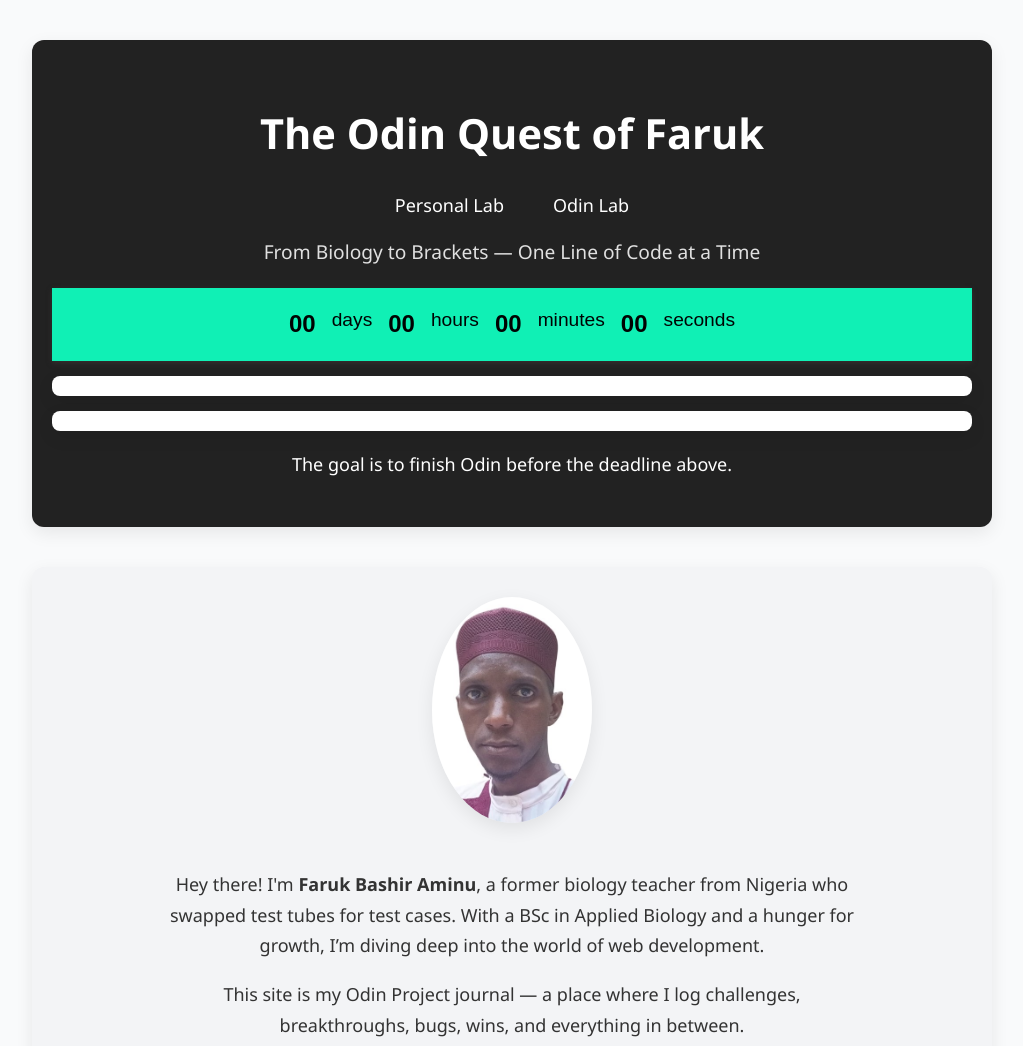
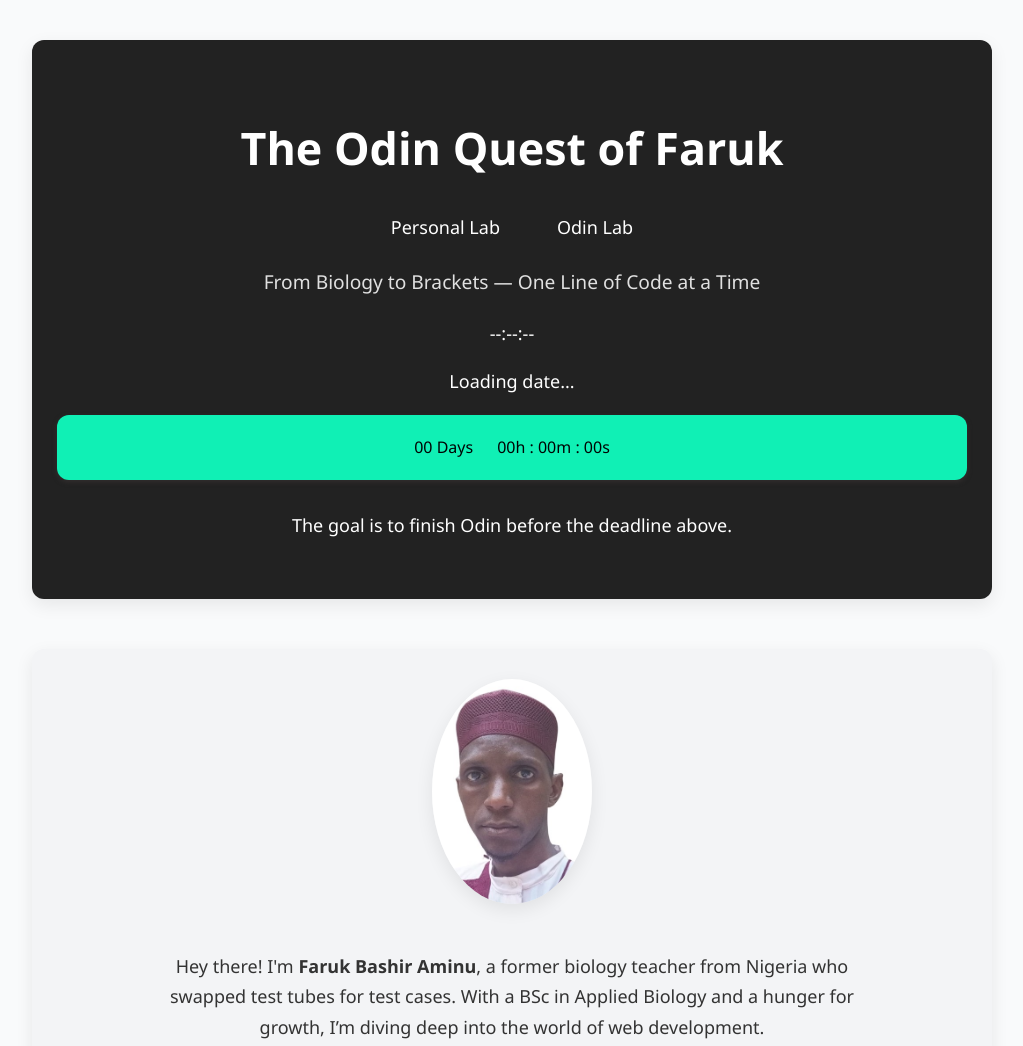
Before and after one commit to fazetdev/My-odin-dev-diary, a plain HTML site: page index.html in a window 1280 px wide. Shown: the top 1046 px of the page, without its empty margins (128-1151 px from the left). Drawn offline with Linux system fonts and the light colour scheme; a script that the page names is missing.

Commit message:
Update index page to have countdown timer

```diff
--- a/index.html
+++ b/index.html
@@ -11,25 +11,36 @@
   <!-- Hero Section -->
   <header class="hero">
     <h1 class="hero-title">The Odin Quest of Faruk</h1>
+
     <nav class="nav">
       <a href="personal-lab/index.html">Personal Lab</a>
       <a href="odin-lab/index.html">Odin Lab</a>
     </nav>
+
     <p class="hero-subtitle">From Biology to Brackets — One Line of Code at a Time</p>
 
-    <!-- Clock and Day Output -->
+    <!-- Live Clock & Date -->
+    <div class="datetime">
+      <p id="clock" class="clock">--:--:--</p>
+      <p id="day" class="day">Loading date...</p>
+    </div>
+
+    <!-- Countdown -->
     <div id="countdown">
-      <span id="days">00</span> days
-      <span id="hours">00</span> hours
-      <span id="minutes">00</span> minutes
-      <span id="seconds">00</span> seconds
+      <div id="top-line">
+        <span id="days">00</span> <span class="label">Days</span>
+      </div>
+      <div id="bottom-line">
+        <span id="hours">00</span><span class="label">h</span> :
+        <span id="minutes">00</span><span class="label">m</span> :
+        <span id="seconds">00</span><span class="label">s</span>
+      </div>
     </div>
-    <div class="js-output" id="clock"></div>
-    <div class="js-output" id="day"></div>
-    <p>The goal is to finish Odin before the deadline above.</p>
+
+    <p class="goal-message">The goal is to finish Odin before the deadline above.</p>
   </header>
 
-  <!-- Intro with Photo on Top -->
+  <!-- Intro with Photo -->
   <section class="intro">
     <div class="intro-image">
       <img src="images/faruk.jpg" alt="Faruk Bashir Aminu" width="180" />
@@ -69,7 +80,7 @@
     <p>Everything I learn is logged right here — raw and real.</p>
   </section>
 
-  <!-- Setup -->
+  <!-- Daily Setup -->
   <section class="daily-setup">
     <h2 class="section-title">🛠️ My Daily Setup</h2>
     <ul>
@@ -79,7 +90,7 @@
     </ul>
   </section>
 
-  <!-- What This Site Contains -->
+  <!-- Site Content -->
   <section class="site-content">
     <h2 class="section-title">🗂️ What You'll Find Here</h2>
     <ul>
@@ -99,6 +110,7 @@
       <li><a href="week-3/index.html">Week 3</a></li>
       <li><a href="week-4/index.html">Week 4</a></li>
       <li><a href="week-5/index.html">Week 5</a></li>
+      <li><a href="week-6/index.html">Week 6</a></li>
       <li><a href="odin-lab/index.html">Odin Projects</a></li>
     </ul>
   </section>
--- a/style.css
+++ b/style.css
@@ -17,7 +17,7 @@ body {
   max-width: 960px;
   background-color: var(--bg-light);
   font-family: 'Segoe UI', Tahoma, Geneva, Verdana, sans-serif;
-  font-size: 18px;
+  font-size: clamp(1rem, 2vw, 1.125rem);
   line-height: 1.7;
   color: var(--text-dark);
 }
@@ -26,23 +26,23 @@ body {
 .hero {
   background: #222;
   color: var(--white);
-  padding: 30px 20px;
+  padding: 40px 25px;
   border-radius: var(--radius);
-  margin-bottom: 40px;
+  margin-bottom: 50px;
   text-align: center;
   box-shadow: var(--shadow);
 }
 
 .hero-title {
-  font-size: 2.6rem;
-  margin-bottom: 10px;
+  font-size: clamp(2.2rem, 5vw, 2.8rem);
+  margin-bottom: 12px;
   font-weight: 700;
 }
 
 .hero-subtitle {
   font-size: 1.2rem;
   color: #e0e0e0;
-  margin-top: 10px;
+  margin-top: 15px;
 }
 
 /* === Navigation === */
@@ -50,7 +50,7 @@ body {
   display: flex;
   justify-content: center;
   gap: 25px;
-  margin-top: 15px;
+  margin-top: 18px;
   flex-wrap: wrap;
 }
 
@@ -58,14 +58,15 @@ body {
   color: var(--white);
   font-weight: 500;
   text-decoration: none;
-  padding: 6px 12px;
+  padding: 8px 16px;
   border-radius: 6px;
-  transition: background 0.3s ease;
+  transition: background 0.3s ease, transform 0.2s ease;
 }
 
 .nav a:hover {
   background-color: var(--accent);
   color: #fff;
+  transform: translateY(-1px);
 }
 
 /* === JS Output === */
@@ -74,7 +75,7 @@ body {
   font-size: 1.1rem;
   background-color: var(--white);
   color: var(--primary);
-  padding: 10px 15px;
+  padding: 12px 18px;
   border-radius: 8px;
   margin-top: 15px;
   text-align: center;
@@ -89,7 +90,7 @@ body {
   background-color: #f3f4f6;
   padding: 30px;
   border-radius: var(--radius);
-  margin-bottom: 40px;
+  margin-bottom: 50px;
   box-shadow: var(--shadow);
   text-align: center;
 }
@@ -178,32 +179,54 @@ li {
 .footer-nav a:hover {
   color: var(--accent);
 }
-/* Countdown wrapper at top */
+
+/* === Countdown Bar (Top Fixed Optional) === */
 #countdown {
-  position: relative;
-  top: 0;
-  width: 100%;
-  background-color: #10F0B5;
-  color: #000000FC;
   display: flex;
   justify-content: center;
-  gap: 1rem;
-  padding: 1rem 0;
-  font-family: Arial, sans-serif;
-  font-size: 1.2rem;
-  z-index: 9999;
+  flex-wrap: wrap;
+  gap: 1.5rem;
+  padding: 1.2rem 0.8rem;
+  background-color: #10f0b5;
+  color: #000000fc;
+  font-family: 'Segoe UI', Tahoma, sans-serif;
+  font-size: 1rem;
   box-shadow: 0 2px 5px rgba(51, 46, 46, 1);
+  margin-bottom: 30px;
+  border-radius: var(--radius);
 }
 
-/* Responsive individual time units */
+/* Individual Units (e.g. Days, Hours) */
 #countdown .unit {
   display: flex;
   flex-direction: column;
   align-items: center;
 }
 
-/* Styling numbers */
-#countdown span {
-  font-weight: bold;
-  font-size: 1.5rem;
+#countdown .unit span {
+  font-weight: 700;
+  font-size: 1.6rem;
 }
+
+#countdown .unit label {
+  font-size: 0.85rem;
+  color: #333;
+  text-transform: uppercase;
+  margin-top: 0.25rem;
+}
+
+/* Responsive Tweaks */
+@media (max-width: 600px) {
+  .hero-title {
+    font-size: 2rem;
+  }
+
+  #countdown {
+    gap: 1rem;
+    font-size: 0.95rem;
+  }
+
+  .section-title {
+    font-size: 1.3rem;
+  }
+}q
```
